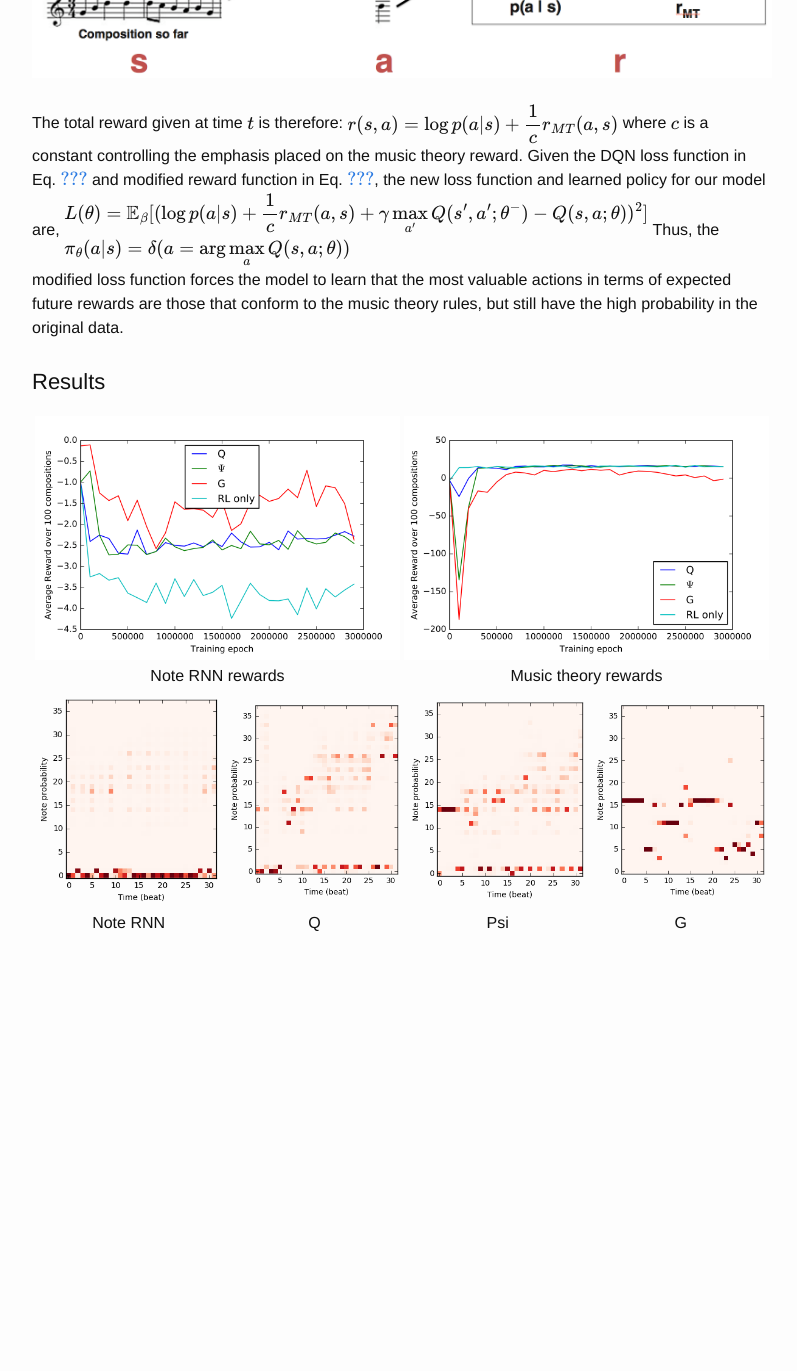
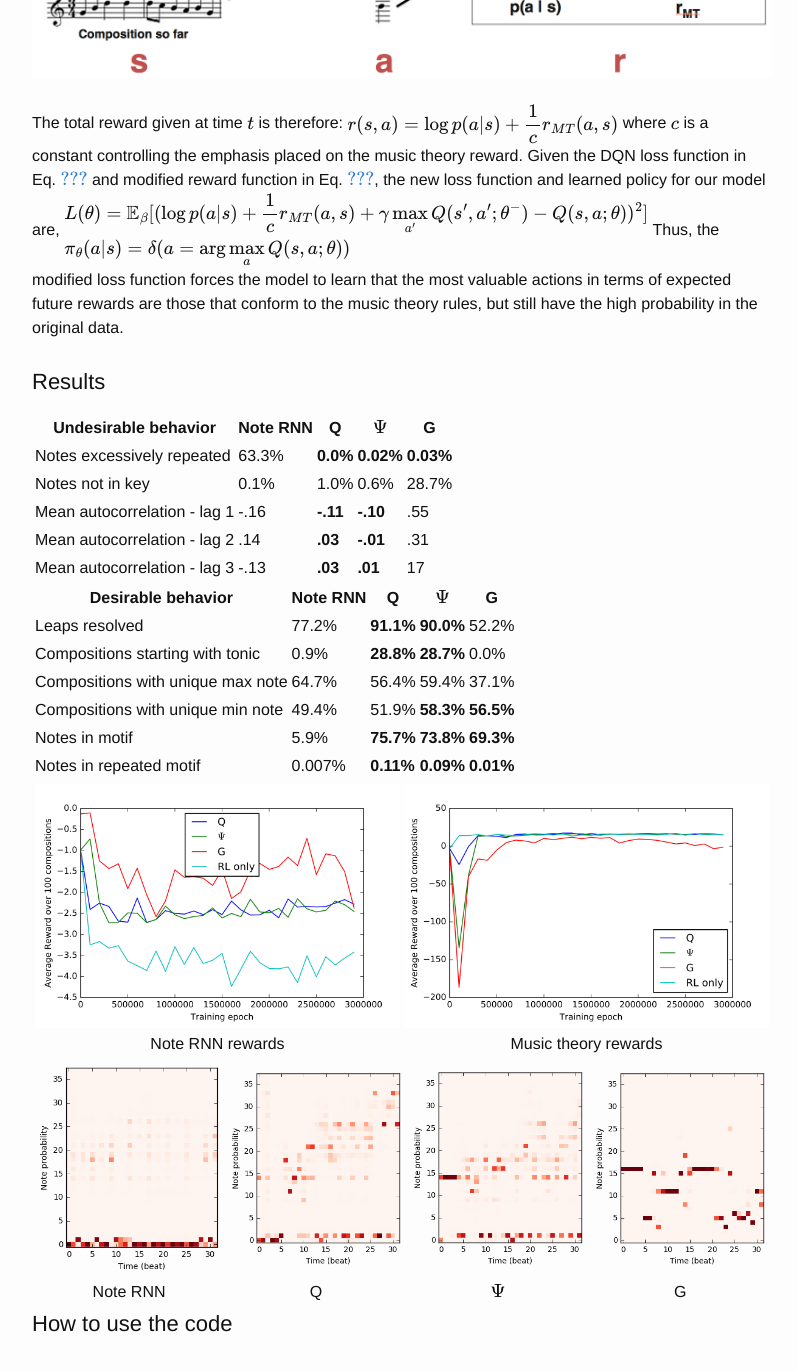
Before and after one commit to notfuchsia/notfuchsia.github.io, a Jekyll site: the page built from _posts/2016-10-10-natasha.markdown, in a window 1280 px wide and 1400 px high, scrolled down 3026 px. Shown: the top 1371 px of the window, without its empty margins (238-1035 px from the left). Built offline with Jekyll 4.4.1, drawn with Linux system fonts in a browser that asks for light colours; formulas are drawn with MathJax 3; before the commit the page ends 4024 px from its top, so only the background shows below that.

Commit message:
add results table

```diff
--- a/_posts/2016-10-10-natasha.markdown
+++ b/_posts/2016-10-10-natasha.markdown
@@ -89,6 +89,22 @@ forces the model to learn that the most valuable actions in terms of expected fu
 Results
 ----------
 
+| Undesirable behavior              | Note RNN | Q         | $$\Psi$$  | G         |
+|-----------------------------------|----------|-----------|-----------|-----------|
+| Notes excessively repeated        | 63.3%    | **0.0%**  | **0.02%** | **0.03%** |
+| Notes not in key                  | 0.1%     | 1.0%      | 0.6%      | 28.7%     |
+| Mean autocorrelation - lag 1      | -.16     | **-.11**  | **-.10**  | .55       |
+| Mean autocorrelation - lag 2      | .14      | **.03**   | **-.01**  | .31       |
+| Mean autocorrelation - lag 3      | -.13     | **.03**   | **.01**   | 17        |
+
+| Desirable behavior                | Note RNN | Q         | $$\Psi$$  | G         |
+|-----------------------------------|----------|-----------|-----------|-----------|
+| Leaps resolved                    | 77.2%    | **91.1%** | **90.0%** | 52.2%     |
+| Compositions starting with tonic  | 0.9%     | **28.8%** | **28.7%** | 0.0%      |
+| Compositions with unique max note | 64.7%    | 56.4%     | 59.4%     | 37.1%     |
+| Compositions with unique min note | 49.4%    | 51.9%     | **58.3%** | **56.5%** |
+| Notes in motif                    | 5.9%     | **75.7%** | **73.8%** | **69.3%** |
+| Notes in repeated motif           | 0.007%   | **0.11%** | **0.09%** | **0.01%** |
 
 | ![](/assets/rl_rnn/rewards_note_rnn.png)  | ![](/assets/rl_rnn/rewards_music_theory.png) |
 |:---:|:---:|
@@ -96,7 +112,10 @@ Results
 
 | ![](/assets/rl_rnn/note_rnn.png)  | ![](/assets/rl_rnn/q.png) | ![](/assets/rl_rnn/psi.png) | ![](/assets/rl_rnn/g.png) |
 |:---:|:---:|:---:|:---:|
-| Note RNN | Q | Psi | G |
+| Note RNN | Q | $$\Psi$$ | G |
+
+How to use the code
+-------------------
 
 
 <script type="text/javascript" src="https://cdn.mathjax.org/mathjax/latest/MathJax.js?config=TeX-AMS-MML_HTMLorMML"></script>
```
